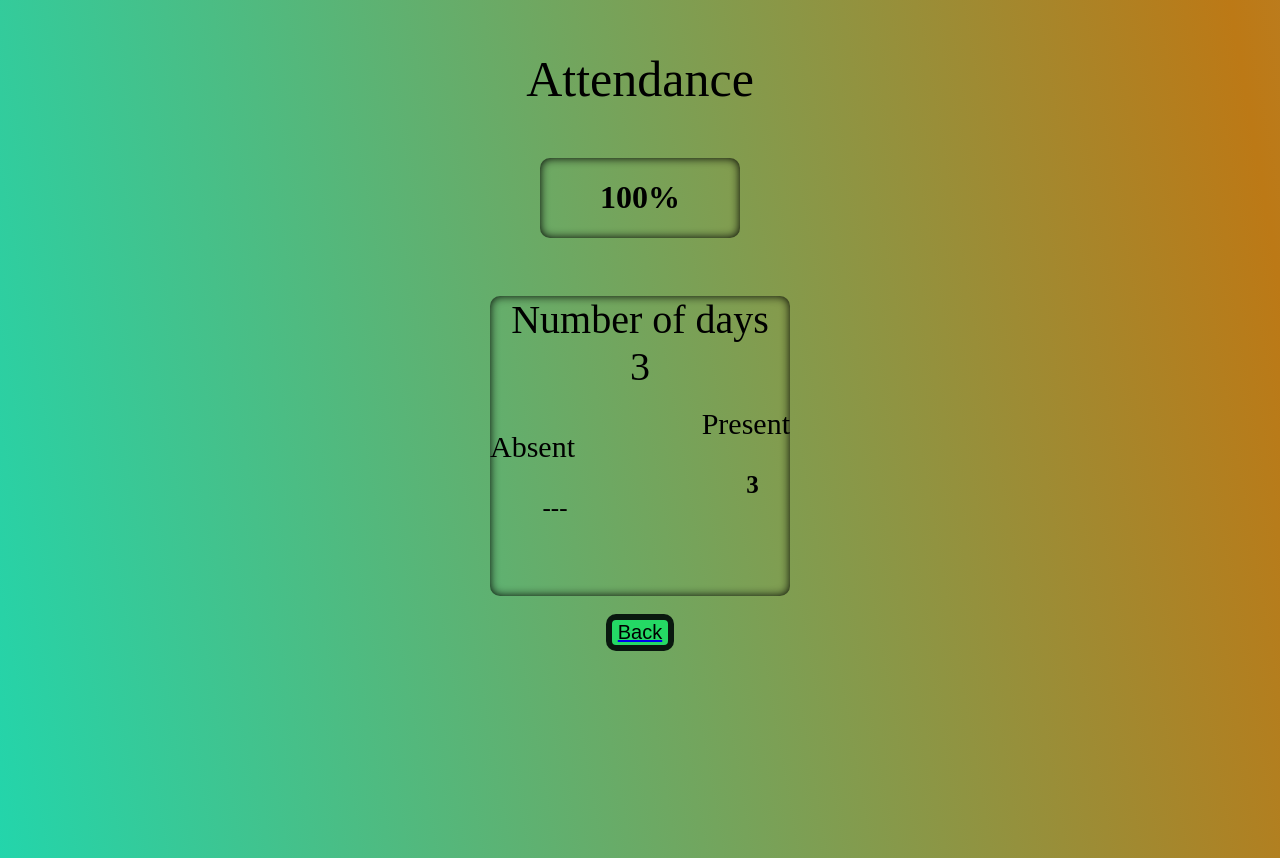
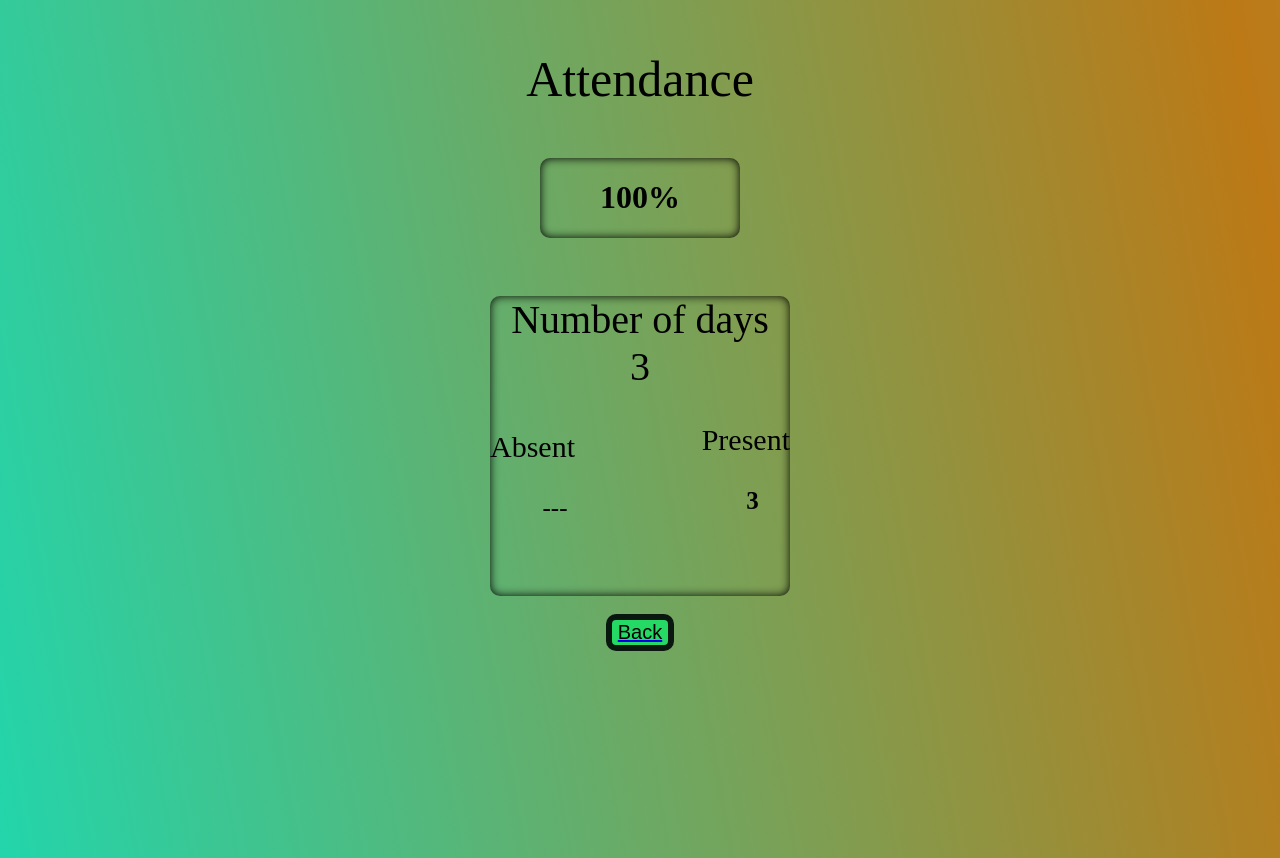
Before and after one commit to vel7896/web, a plain HTML site: page vel/Attendance.html in a window 1280 px wide. Drawn offline with Linux system fonts and the light colour scheme.

Commit message:
Update Attendance.css

```diff
--- a/vel/Attendance.css
+++ b/vel/Attendance.css
@@ -81,7 +81,7 @@ margin-right: auto;
 .pre{
   text-align:right ;
   font-size: 30px;
-  margin-top: -140px;
+  margin-top: -124px;
 }
 
 .q{
```
